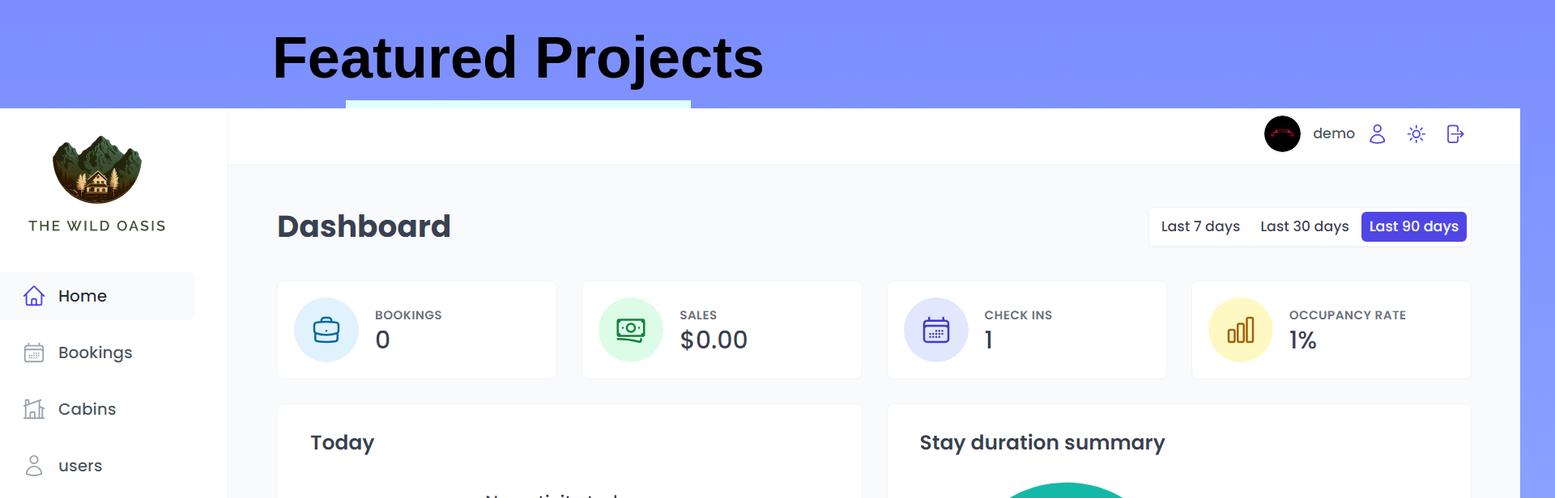
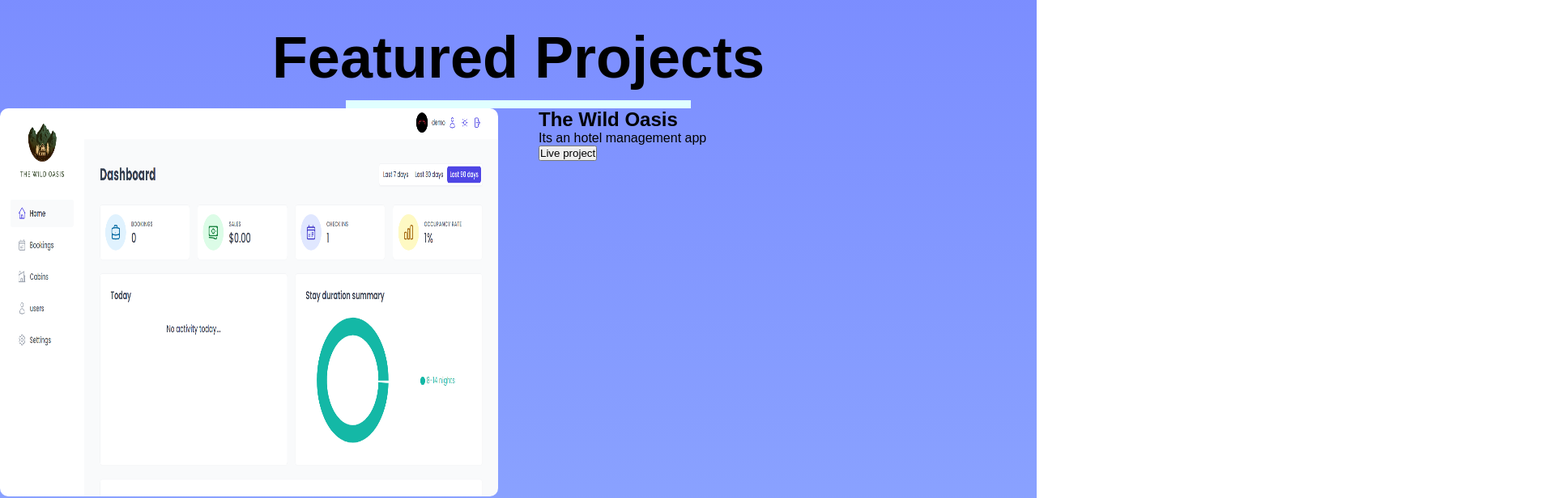
Before and after one commit to Abhishekr2122/portfolio-website, a React (Create React App) app: page / in a window 1280 px wide. Shown: the part 1620-2236 px from the top of the page at 81% size, 1920 px wide, since content can reach past the window. Built offline with nearby package versions, Linux system fonts and the light colour scheme.

Commit message:
Styling the Projects image container

```diff
--- a/src/components/Projects.js
+++ b/src/components/Projects.js
@@ -34,7 +34,7 @@ const Single = function ({ item }) {
     <section ref={ref}>
       <div className="container">
         <div className="wrapper">
-          <div className="imageConatiner">
+          <div className="imageContainer">
             <img src={item.image} alt="no data found" />
           </div>
 
--- a/src/components/projects.scss
+++ b/src/components/projects.scss
@@ -36,12 +36,14 @@
 
     .imageContainer {
       flex: 1;
-      height: 50%;
+      height: 60%;
+      width: 100%;
+      border: none;
 
       img {
         width: 100%;
         height: 100%;
-        object-fit: cover;
+        border-radius: 10px;
       }
     }
 
```
Also changed, not shown: public/projectscreenshot2.png.
